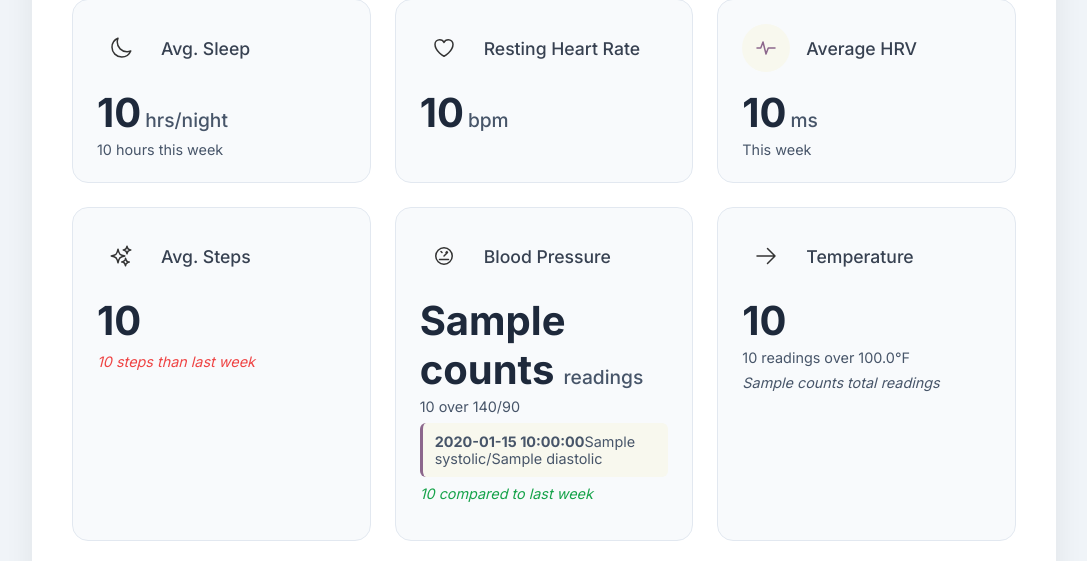
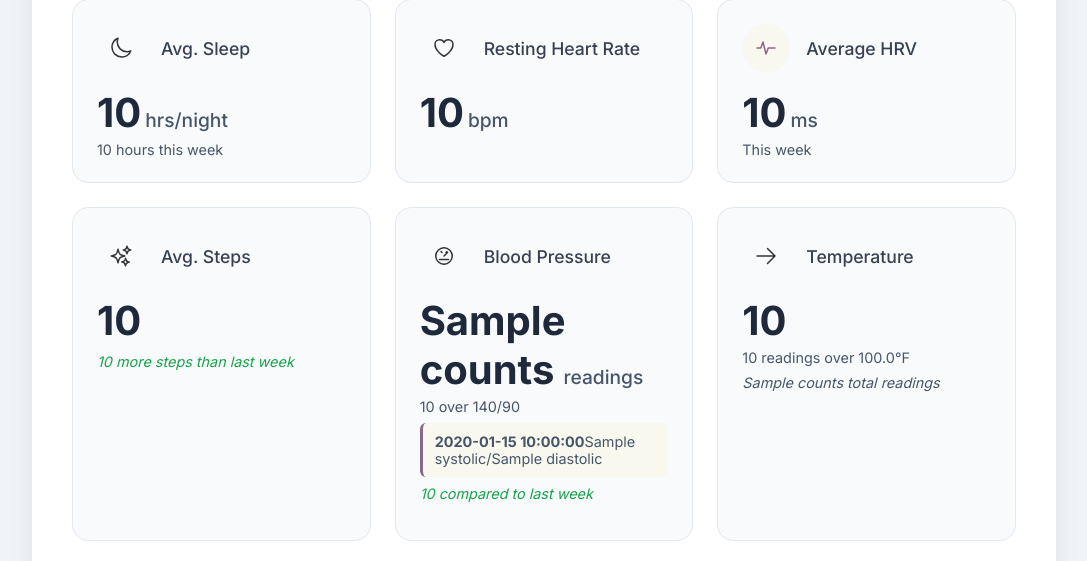
Before and after one commit to UArizonaCB2/sensorfabric-uh, a Flask app: template ultrahuman/templates/reportv2.html in a window 1280 px wide. Shown: the part 401-962 px from the top of the page, without its empty margins (96-1183 px from the left). Run offline with Flask 3, Linux system fonts and the light colour scheme; the template is opened without the code that fills it: most values are stand-ins (such as "Sample title", 1, 10 or a date in 2020); parts of the project's set-up code (start-up, migrations or seed data) failed here and were passed over.

Commit message:
fix(reporting): enable Oura resting heart rate and steps in weekly report
Resting Heart Rate and Avg. Steps both rendered "No Data" in every
deployed report. Neither was a missing-data or query problem: the live
render path, uh_jwt_worker, hardcoded both to None.

heartRateSummary() and movementSummary() have been implemented against
MDH/Oura since f5f91f7, which wired them into uh_jwt_generator only.
That module is legacy and is not a CDK handler, so the metrics never
reached a report. Point the worker at both functions.

The "UltraHuman disabled" comment on movement was also wrong.
movementSummary() reads ouradailyactivity.steps over athena_mdh and has
no UltraHuman dependency, unlike ringwear and temp which stay disabled.
heartRateSummary() reads ourasleep.lowestheartrate, in bpm, the same
table and window already used by sleep and HRV. Both already return None
on empty or null results, so genuine "No Data" is preserved.

Enabling steps exposed two defects in the trend line, fixed here:

_addCommas() grouped digits with the sign still attached, so a comma
landed immediately after '-' whenever the digit count was a multiple of
three. A 512-step decrease rendered as '-,512'. Hold the sign aside and
reattach it. Non-negative inputs, which is every other caller, are
unaffected.

The template printed "{{movement.trend}} steps than last week" with a
hardcoded "negative" class, so an increase read "512 steps than last
week" in red. Branch on direction instead: "more" on the green base
class, "fewer" on negative, and neutral wording when the count is
unchanged. All three classes already existed in the stylesheet.

Blood pressure, sleep, HRV and the report date range are untouched.

Verified locally against synthetic frames: _addCommas now matches
Python's {:,} across positive and negative values; the metric functions
return correct values and None for empty, null and partial-null results;
the emitted SQL targets ourasleep and ouradailyactivity; and all three
trend branches render with the right wording and class. Real HR and step
values for a live participant are NOT yet verified -- the dry run is
blocked by secretsmanager:GetSecretValue on the production secret.

Co-Authored-By: Claude Opus 5 (1M context) <noreply@anthropic.com>

```diff
--- a/ultrahuman/templates/reportv2.html
+++ b/ultrahuman/templates/reportv2.html
@@ -533,7 +533,13 @@
                     {% else %}
                         <p class="primary-metric">{{movement.average_steps_int}}</p>
                         {% if movement.trend is not none %}
-                        <p class="trend negative">{{movement.trend}} steps than last week</p>
+                        {% if movement.trend == '0' %}
+                        <p class="trend neutral">No change in steps from last week</p>
+                        {% elif movement.trend.startswith('-') %}
+                        <p class="trend negative">{{movement.trend[1:]}} fewer steps than last week</p>
+                        {% else %}
+                        <p class="trend">{{movement.trend}} more steps than last week</p>
+                        {% endif %}
                         {% endif %}
                     {% endif %}
                 </div>
--- a/ultrahuman/uh_jwt_worker.py
+++ b/ultrahuman/uh_jwt_worker.py
@@ -239,11 +239,11 @@ class UltrahumanJWTWorker:
                 helper = Helper(config=config)
                 ringwear = None  # UltraHuman disabled; use MDH/Oura later
                 weight = helper.weightSummary()
-                movement = None  # UltraHuman disabled
+                movement = helper.movementSummary()  # MDH/Oura
                 symptoms = helper.topSymptomsRecorded()
                 sleep = helper.sleepSummary()  # MDH/Oura
                 temp = None  # UltraHuman disabled
-                hr = None  # MDH/Oura implementation pending
+                hr = helper.heartRateSummary()  # MDH/Oura
                 hrv = helper.hrvSummary()  # MDH/Oura
                 bp = helper.bloodPressure()
                 weeks_enrolled = helper.weeksEnrolled()
```
Also changed, not shown: ultrahuman/helper.py (+8 -1 lines).
